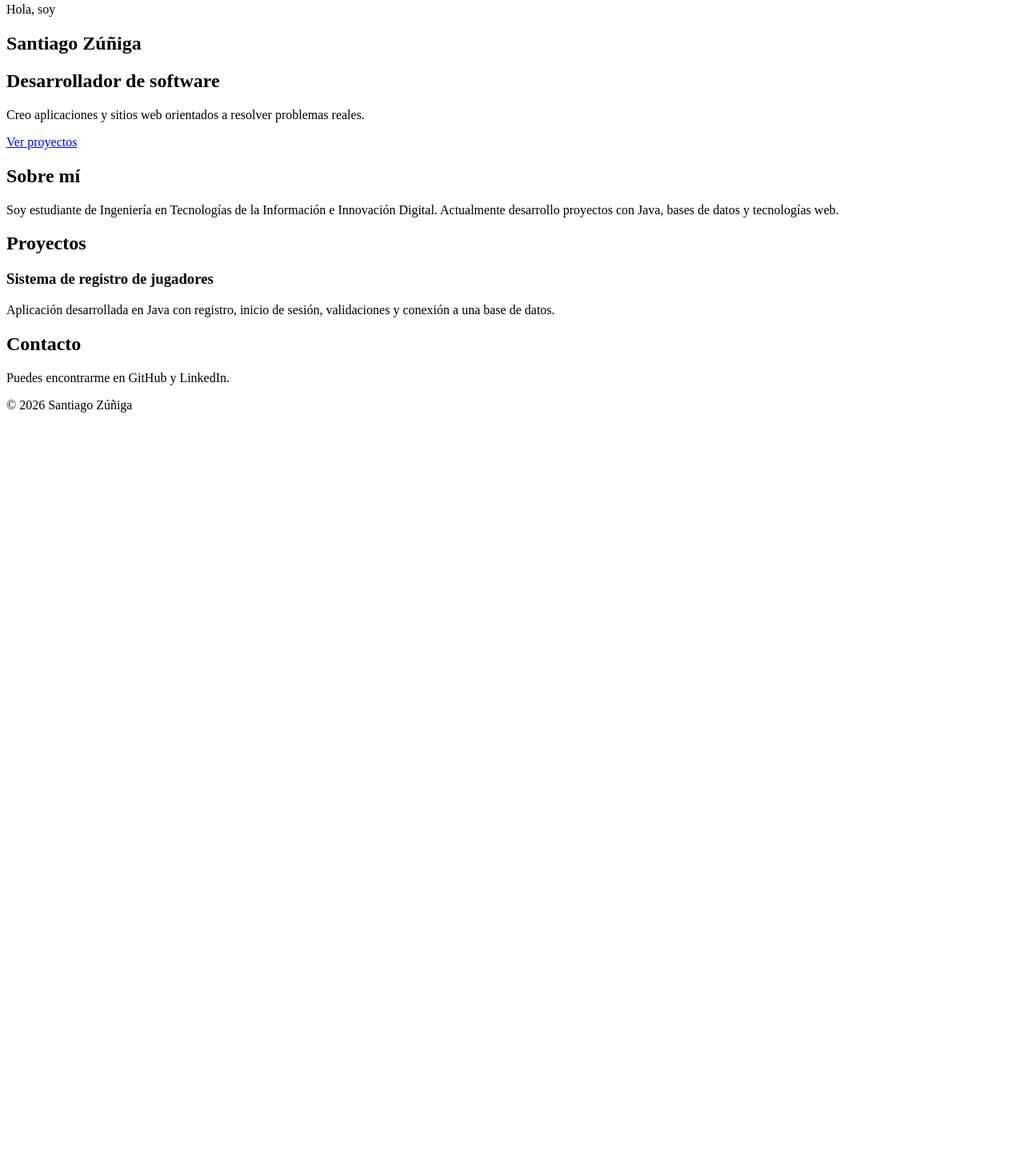
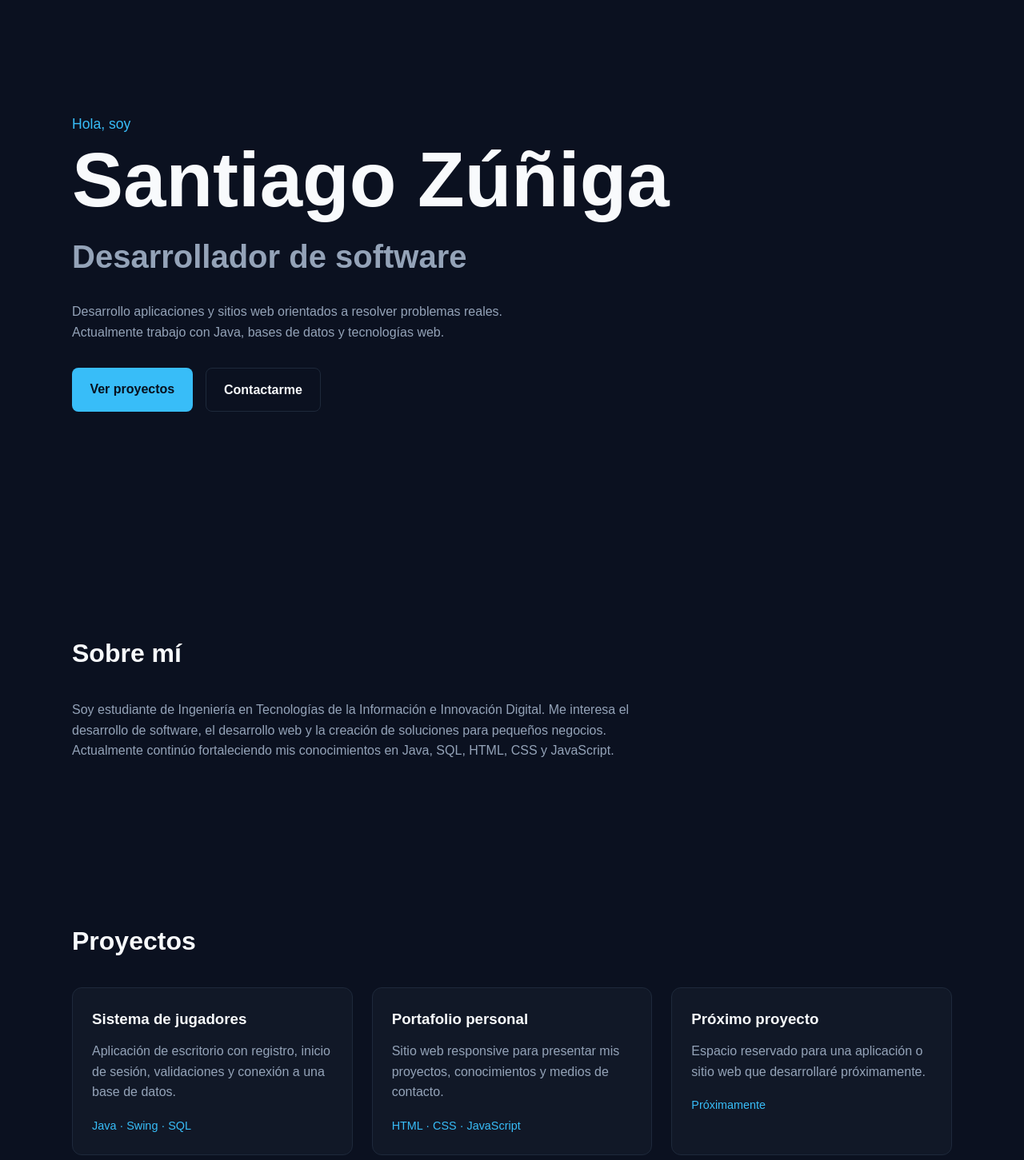
Before and after one commit to santiagozga/developer-portfolio, a plain HTML site: page index.html in a window 1280 px wide. Shown: the part 109-1560 px from the top of the page at 80% size. Before the commit the page ends 800 px from the top, so only its background shows below. Drawn offline with Linux system fonts and the light colour scheme.

Commit message:
Update personal portfolio details in index.htmlfeat: build initial portfolio layout

```diff
--- a/index.html
+++ b/index.html
@@ -2,17 +2,29 @@
 <html lang="es">
 <head>
     <meta charset="UTF-8">
-    <meta name="viewport" content="width=device-width, initial-scale=1.0">
-    <meta name="description" content="Portafolio personal de Santiago Zúñiga, desarrollador de software.">
-    <title>Santiago Zúñiga | Desarrollador</title>
+
+    <meta
+        name="viewport"
+        content="width=device-width, initial-scale=1.0"
+    >
+
+    <meta
+        name="description"
+        content="Portafolio de Santiago Zúñiga, desarrollador de software y estudiante de Ingeniería en Tecnologías de la Información."
+    >
+
+    <title>Santiago Zúñiga | Desarrollador de Software</title>
+
+    <link rel="stylesheet" href="style.css">
 </head>
 
 <body>
+
     <header>
         <nav>
-            <a href="#">Santiago Zúñiga</a>
+            <a class="logo" href="#">Santiago Zúñiga</a>
 
-            <ul>
+            <ul class="nav-links">
                 <li><a href="#sobre-mi">Sobre mí</a></li>
                 <li><a href="#proyectos">Proyectos</a></li>
                 <li><a href="#contacto">Contacto</a></li>
@@ -21,53 +33,117 @@
     </header>
 
     <main>
-        <section>
-            <p>Hola, soy</p>
+
+        <section class="hero">
+            <p class="hero-subtitle">Hola, soy</p>
+
             <h1>Santiago Zúñiga</h1>
+
             <h2>Desarrollador de software</h2>
 
-            <p>
-                Creo aplicaciones y sitios web orientados a resolver
-                problemas reales.
+            <p class="hero-description">
+                Desarrollo aplicaciones y sitios web orientados a resolver
+                problemas reales. Actualmente trabajo con Java, bases de
+                datos y tecnologías web.
             </p>
 
-            <a href="#proyectos">Ver proyectos</a>
+            <div class="buttons">
+                <a
+                    class="button button-primary"
+                    href="#proyectos"
+                >
+                    Ver proyectos
+                </a>
+
+                <a
+                    class="button button-secondary"
+                    href="#contacto"
+                >
+                    Contactarme
+                </a>
+            </div>
         </section>
 
         <section id="sobre-mi">
-            <h2>Sobre mí</h2>
+            <h2 class="section-title">Sobre mí</h2>
 
-            <p>
+            <p class="about-text">
                 Soy estudiante de Ingeniería en Tecnologías de la Información
-                e Innovación Digital. Actualmente desarrollo proyectos con
-                Java, bases de datos y tecnologías web.
+                e Innovación Digital. Me interesa el desarrollo de software,
+                el desarrollo web y la creación de soluciones para pequeños
+                negocios. Actualmente continúo fortaleciendo mis conocimientos
+                en Java, SQL, HTML, CSS y JavaScript.
             </p>
         </section>
 
         <section id="proyectos">
-            <h2>Proyectos</h2>
+            <h2 class="section-title">Proyectos</h2>
 
-            <article>
-                <h3>Sistema de registro de jugadores</h3>
+            <div class="projects-grid">
 
-                <p>
-                    Aplicación desarrollada en Java con registro, inicio de
-                    sesión, validaciones y conexión a una base de datos.
-                </p>
-            </article>
+                <article class="project-card">
+                    <h3>Sistema de jugadores</h3>
+
+                    <p>
+                        Aplicación de escritorio con registro, inicio de sesión,
+                        validaciones y conexión a una base de datos.
+                    </p>
+
+                    <span class="technologies">
+                        Java · Swing · SQL
+                    </span>
+                </article>
+
+                <article class="project-card">
+                    <h3>Portafolio personal</h3>
+
+                    <p>
+                        Sitio web responsive para presentar mis proyectos,
+                        conocimientos y medios de contacto.
+                    </p>
+
+                    <span class="technologies">
+                        HTML · CSS · JavaScript
+                    </span>
+                </article>
+
+                <article class="project-card">
+                    <h3>Próximo proyecto</h3>
+
+                    <p>
+                        Espacio reservado para una aplicación o sitio web que
+                        desarrollaré próximamente.
+                    </p>
+
+                    <span class="technologies">
+                        Próximamente
+                    </span>
+                </article>
+
+            </div>
         </section>
 
-        <section id="contacto">
-            <h2>Contacto</h2>
+        <section id="contacto" class="contact">
+            <h2 class="section-title">Contacto</h2>
 
             <p>
-                Puedes encontrarme en GitHub y LinkedIn.
+                Estoy disponible para colaborar en proyectos pequeños,
+                páginas web y aplicaciones.
             </p>
+
+            <a
+                class="button button-primary"
+                href="mailto:juansantiagozunigaguerrero@gmail.com"
+            >
+                Enviar correo
+            </a>
         </section>
+
     </main>
 
     <footer>
-        <p>© 2026 Santiago Zúñiga</p>
+        <p>© 2026 Santiago Zúñiga. Todos los derechos reservados.</p>
     </footer>
+
 </body>
 </html>
```
